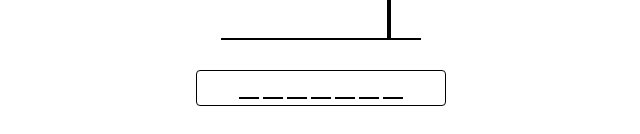
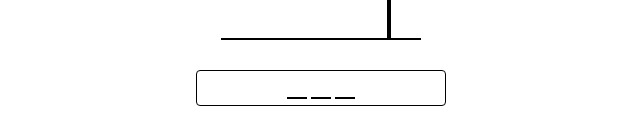
Before and after one commit to tatsiak/hangman, a React (Create React App) app: page / in a window 1280 px wide. Shown: the part 412-546 px from the top of the page, without its empty margins (319-959 px from the left). Built offline with nearby package versions, Linux system fonts and the light colour scheme.

Commit message:
Add list of words

```diff
--- a/src/components/app/app.tsx
+++ b/src/components/app/app.tsx
@@ -1,27 +1,47 @@
-import React, { useCallback, useState } from "react";
+import React, { useCallback, useEffect, useState } from "react";
 import { Body } from "../body/body";
 import { Gallows } from "../gallows/gallows";
 import { Keyboard } from "../keyboard/keyboard";
 import { Word } from "../word/word";
 import "./app.scss";
 
+const words = [
+  "wooden",
+  "calculator",
+  "blow",
+  "cake",
+  "hungry",
+  "detail",
+  "icy",
+  "big",
+  "uneven",
+  "stocking",
+  "volatile",
+  "crow",
+];
+
 export const App = () => {
   const [missesCount, setMissesCount] = useState(0);
   const [correctCount, setCorrectCount] = useState(0);
   const [pressedKeys, setPressedKeys] = useState<Array<string>>([]);
-  const word = "Tatsiak".toUpperCase();
-  const uniqCharactersCount = new Set(word.split("")).size;
+  const [word, setWord] = useState<string>();
+
+  useEffect(() => {
+    setWord(words[Math.floor(Math.random() * words.length)].toUpperCase());
+  }, []);
+
+  const uniqCharactersCount = word ? new Set(word.split("")).size : 0;
 
   const onKeyPress = useCallback(
     (key: string) => {
       setPressedKeys([...pressedKeys, key]);
-      if (!word.includes(key)) {
+      if (word && !word.includes(key)) {
         setMissesCount((prevMissedCount) => prevMissedCount + 1);
       } else {
         setCorrectCount((prevCorrectCount) => prevCorrectCount + 1);
       }
     },
-    [pressedKeys]
+    [pressedKeys, word]
   );
 
   return (
@@ -33,7 +53,7 @@ export const App = () => {
           won={correctCount === uniqCharactersCount}
         />
       </Gallows>
-      <Word pressedKeys={pressedKeys} word={word} />
+      <Word pressedKeys={pressedKeys} word={word || ""} />
       {missesCount > 5 || correctCount === uniqCharactersCount ? (
         <>
           <h2>
--- a/src/components/word/word.tsx
+++ b/src/components/word/word.tsx
@@ -12,8 +12,9 @@ export const Word = ({
   const characters = word.split("");
   return (
     <div className="word">
-      {characters.map((char) => (
+      {characters.map((char, i) => (
         <div
+          key={char + i}
           className={classNames("word__char", {
             "word__char--correct": pressedKeys.includes(char.toUpperCase()),
           })}
```
